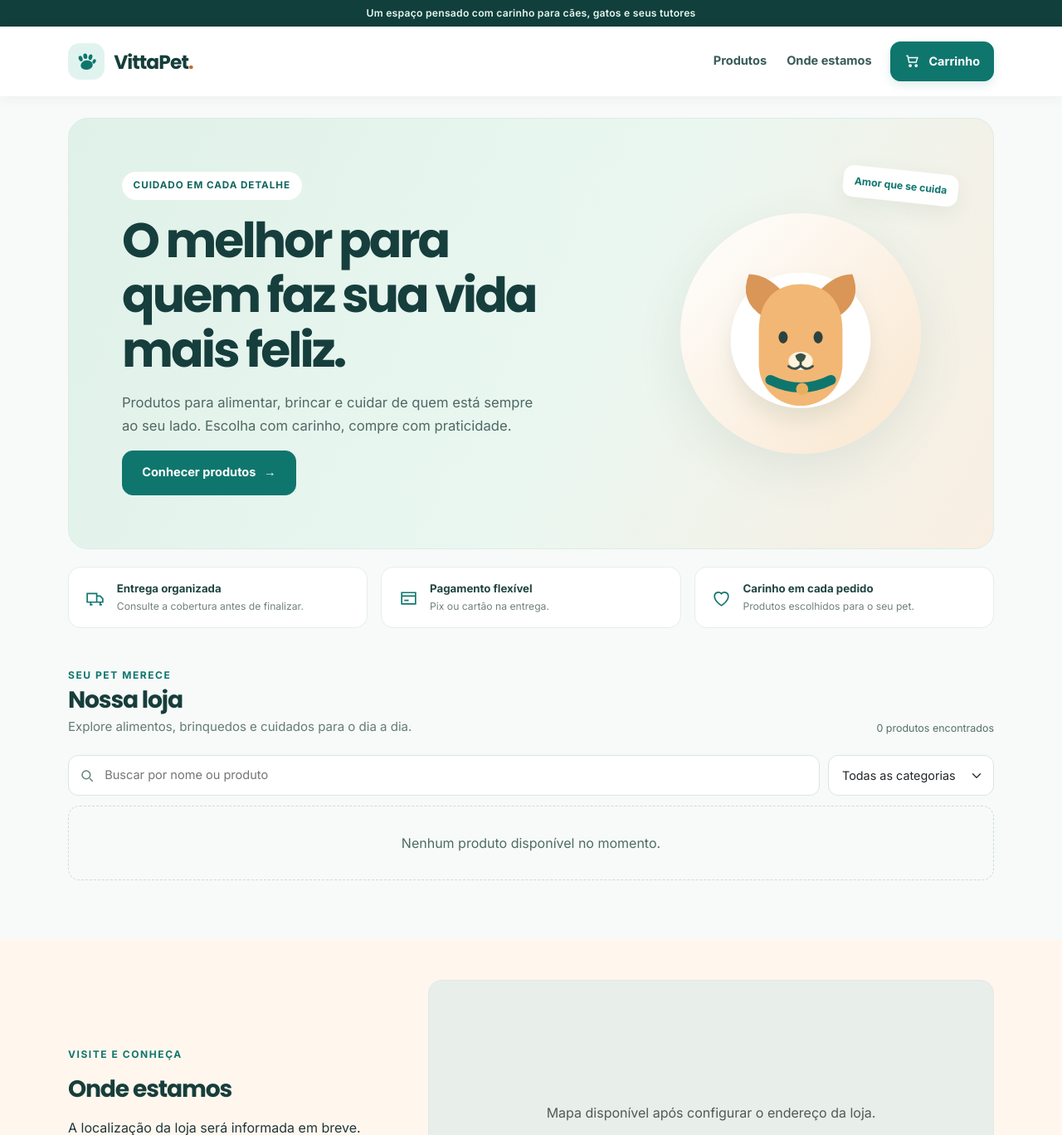
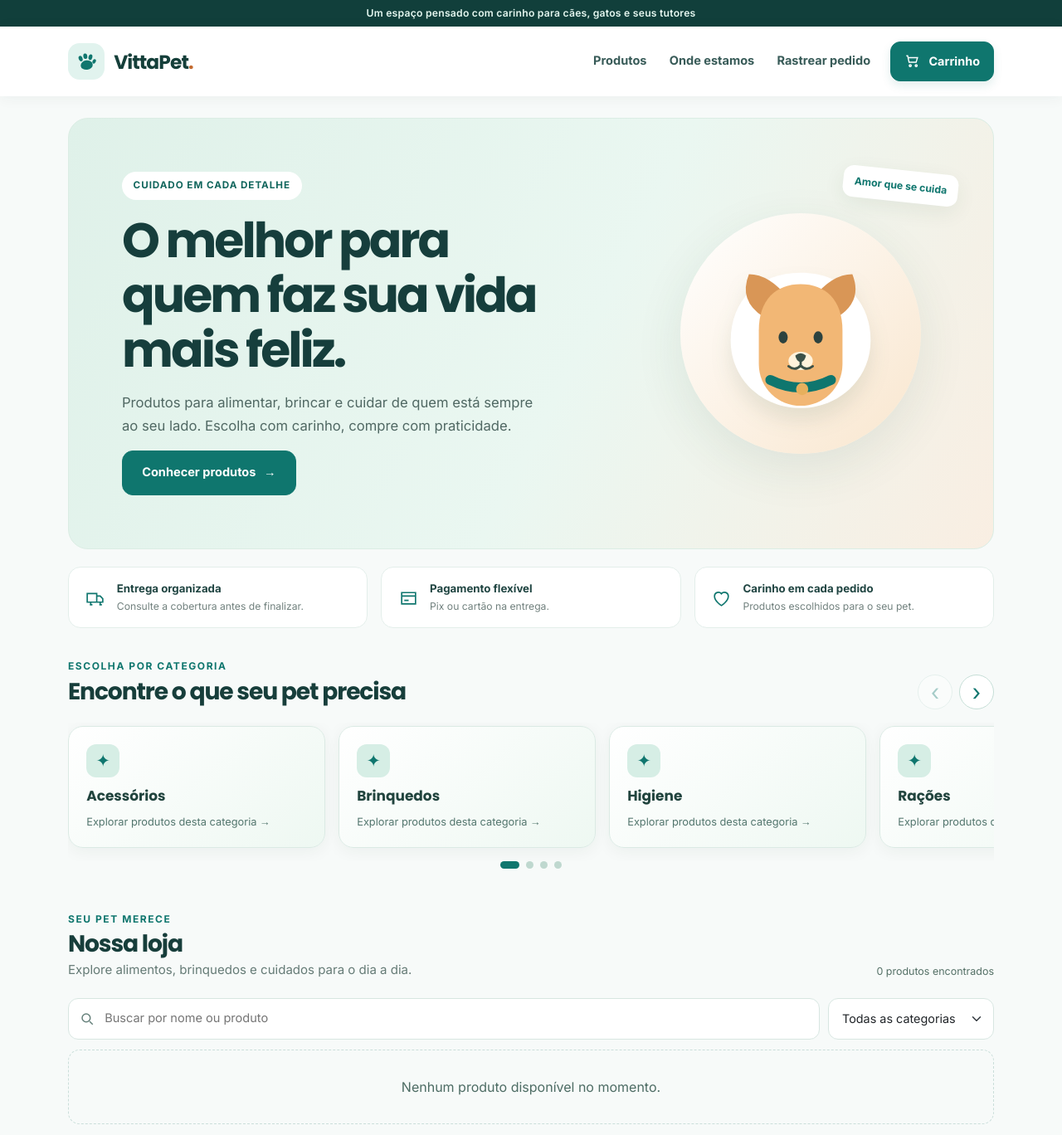
Before and after one commit to Leonardo360-arch/Vittapet, a PHP site: page / in a window 1280 px wide. Shown: the top 1368 px of the page at 83% size. Run offline with PHP 8.4, Linux system fonts and the light colour scheme; data comes from the database, SQL or seed files in the repository; data that the repository does not hold is empty.

Commit message:
feat(storefront): show category and featured product sliders on public home

```diff
--- a/public/index.php
+++ b/public/index.php
@@ -50,6 +50,7 @@ $demoCount = count(array_filter($produtos, static fn($p) => str_starts_with((str
   <link href="https://cdn.jsdelivr.net/npm/bootstrap@5.3.3/dist/css/bootstrap.min.css" rel="stylesheet">
   <link href="assets/css/tokens.css" rel="stylesheet">
   <link href="assets/css/storefront.css" rel="stylesheet">
+  <link href="assets/css/storefront-interactions.css" rel="stylesheet">
   <link href="assets/css/mapa.css" rel="stylesheet">
   <?php if ($temMapa): ?>
     <link href="https://unpkg.com/leaflet@1.9.4/dist/leaflet.css" rel="stylesheet">
@@ -69,6 +70,7 @@ $demoCount = count(array_filter($produtos, static fn($p) => str_starts_with((str
       <div class="store-navlinks">
         <a href="#produtos">Produtos</a>
         <a href="#onde-estamos">Onde estamos</a>
+        <a href="rastrear.php">Rastrear pedido</a>
       </div>
       <div class="store-nav-actions">
         <a href="carrinho.php" class="store-cart-link">
@@ -128,6 +130,54 @@ $demoCount = count(array_filter($produtos, static fn($p) => str_starts_with((str
         </div>
       </section>
 
+
+      <?php if ($categorias): ?>
+      <section class="store-showcase" aria-labelledby="showcase-categories">
+        <div class="store-showcase-head">
+          <div><span class="store-section-kicker">Escolha por categoria</span><h2 class="store-section-title" id="showcase-categories">Encontre o que seu pet precisa</h2></div>
+          <div class="store-slider-controls" aria-label="Controles de categorias">
+            <button type="button" data-prev="categories-slider" aria-label="Categorias anteriores">‹</button>
+            <button type="button" data-next="categories-slider" aria-label="Próximas categorias">›</button>
+          </div>
+        </div>
+        <div id="categories-slider" class="store-slider" data-showcase-slider role="region" aria-roledescription="carrossel" aria-label="Categorias da VittaPet" tabindex="0">
+          <?php foreach ($categorias as $cat): ?>
+          <a href="#produtos" class="store-slide" data-category-pick="<?=e((string)$cat['nome'])?>">
+            <span class="store-slide-symbol" aria-hidden="true">✦</span>
+            <strong><?=e((string)$cat['nome'])?></strong>
+            <small>Explorar produtos desta categoria →</small>
+          </a>
+          <?php endforeach; ?>
+        </div>
+        <div class="store-slider-dots" data-dots="categories-slider" aria-label="Selecionar categoria do carrossel"></div>
+      </section>
+      <?php endif; ?>
+      <?php if ($produtos): ?>
+      <section class="store-showcase" aria-labelledby="showcase-products">
+        <div class="store-showcase-head">
+          <div><span class="store-section-kicker">Seleção da loja</span><h2 class="store-section-title" id="showcase-products">Destaques da VittaPet</h2></div>
+          <div class="store-slider-controls" aria-label="Controles dos destaques">
+            <button type="button" data-prev="featured-slider" aria-label="Produtos anteriores">‹</button>
+            <button type="button" data-next="featured-slider" aria-label="Próximos produtos">›</button>
+          </div>
+        </div>
+        <div id="featured-slider" class="store-slider" data-showcase-slider role="region" aria-roledescription="carrossel" aria-label="Produtos em destaque" tabindex="0">
+          <?php foreach (array_slice($produtos, 0, 8) as $featured):
+            $featuredName = str_starts_with((string)$featured['nome'], 'DEMO - ') ? substr((string)$featured['nome'], 7) : (string)$featured['nome'];
+          ?>
+          <a href="#produto-<?= (int)$featured['id'] ?>" class="store-slide">
+            <span class="store-slide-symbol" aria-hidden="true">✦</span>
+            <small><?=e((string)$featured['categoria'])?></small>
+            <strong><?=e($featuredName)?></strong>
+            <span class="store-slide-price"><?=money($featured['preco_venda'])?></span>
+            <small>Ver produto →</small>
+          </a>
+          <?php endforeach; ?>
+        </div>
+        <div class="store-slider-dots" data-dots="featured-slider" aria-label="Selecionar produto do carrossel"></div>
+      </section>
+      <?php endif; ?>
+
       <section id="produtos" class="store-section" aria-labelledby="products-title">
         <div class="store-section-kicker">Seu pet merece</div>
         <div class="d-flex align-items-end justify-content-between flex-wrap gap-3">
@@ -161,7 +211,7 @@ $demoCount = count(array_filter($produtos, static fn($p) => str_starts_with((str
             $labelName = $isDemo ? substr((string)$p['nome'], 7) : (string)$p['nome'];
           ?>
           <div class="col-6 col-md-4 col-xl-3 produto" data-category="<?=e($p['categoria'])?>" data-search="<?=e(mb_strtolower($labelName.' '.(string)$p['categoria'].' '.(string)($p['descricao']??'')))?>">
-            <article class="store-product-card">
+            <article id="produto-<?= (int)$p['id'] ?>" class="store-product-card">
               <div class="store-product-media" data-category="<?=e($p['categoria'])?>">
                 <?php if ($p['imagem_path']): ?>
                   <img src="<?=e($p['imagem_path'])?>" alt="Produto <?=e($labelName)?>" loading="lazy">
@@ -251,6 +301,7 @@ $demoCount = count(array_filter($produtos, static fn($p) => str_starts_with((str
     </div>
   </footer>
   <script defer src="assets/js/storefront.js"></script>
+  <script defer src="assets/js/storefront-interactions.js"></script>
   <?php if ($temMapa): ?>
     <script defer src="https://unpkg.com/leaflet@1.9.4/dist/leaflet.js"></script>
     <script defer src="assets/js/mapa.js"></script>
```
